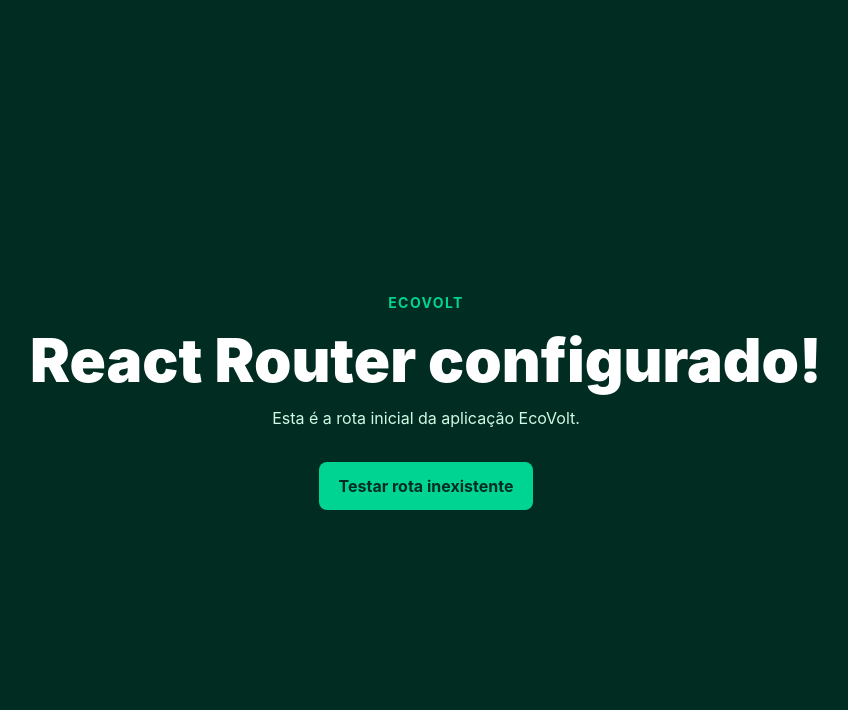
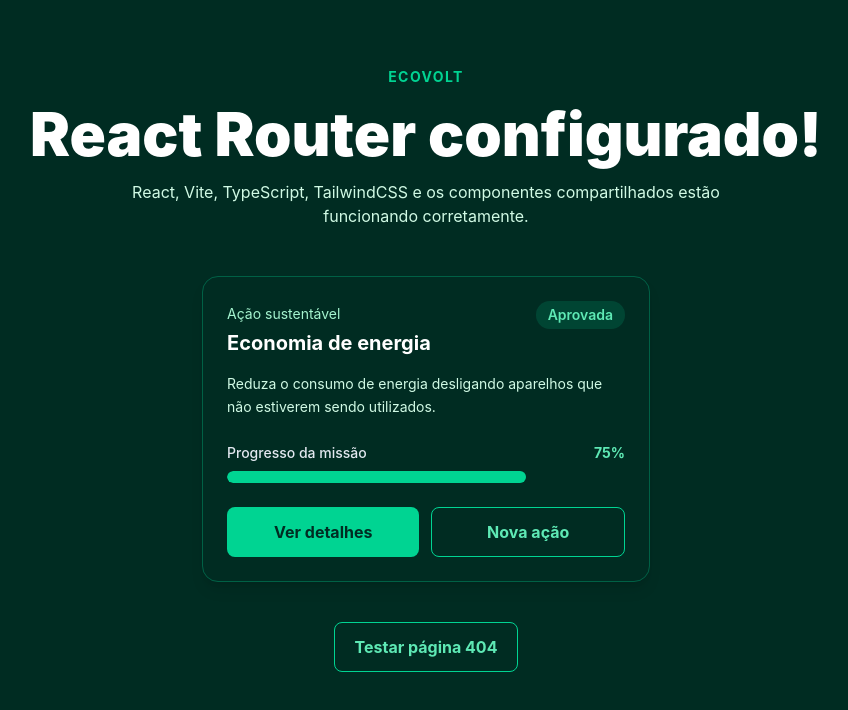
Before and after one commit to Dev-Ulrich/EcoVoltRepositoryFE, a React (Vite) app in the folder EcoVolt/: page / in a window 1280 px wide. Shown: the top 710 px of the page, without its empty margins (214-1062 px from the left). Built offline with nearby package versions, Linux system fonts and the light colour scheme.

Commit message:
feat: criar componentes compartilhados de interface

```diff
--- /dev/null
+++ b/EcoVolt/src/components/common/Badge.tsx
@@ -0,0 +1,45 @@
+import type { HTMLAttributes, ReactNode } from 'react'
+
+type BadgeVariant =
+  | 'success'
+  | 'warning'
+  | 'danger'
+  | 'info'
+  | 'neutral'
+
+type BadgeProps = HTMLAttributes<HTMLSpanElement> & {
+  children: ReactNode
+  variant?: BadgeVariant
+}
+
+const variantClasses: Record<BadgeVariant, string> = {
+  success: 'bg-emerald-400/15 text-emerald-300',
+  warning: 'bg-amber-400/15 text-amber-300',
+  danger: 'bg-red-400/15 text-red-300',
+  info: 'bg-sky-400/15 text-sky-300',
+  neutral: 'bg-slate-400/15 text-slate-300',
+}
+
+function Badge({
+  children,
+  variant = 'neutral',
+  className = '',
+  ...props
+}: BadgeProps) {
+  return (
+    <span
+      className={`
+        inline-flex items-center
+        rounded-full px-3 py-1
+        text-sm font-semibold
+        ${variantClasses[variant]}
+        ${className}
+      `}
+      {...props}
+    >
+      {children}
+    </span>
+  )
+}
+
+export default Badge
--- /dev/null
+++ b/EcoVolt/src/components/common/Button.tsx
@@ -0,0 +1,50 @@
+import type { ButtonHTMLAttributes } from 'react'
+
+type ButtonVariant = 'primary' | 'secondary' | 'danger'
+
+type ButtonProps = ButtonHTMLAttributes<HTMLButtonElement> & {
+  variant?: ButtonVariant
+  fullWidth?: boolean
+}
+
+const variantClasses: Record<ButtonVariant, string> = {
+  primary:
+    'bg-emerald-400 text-emerald-950 hover:bg-emerald-300',
+  secondary:
+    'border border-emerald-400 text-emerald-300 hover:bg-emerald-400/10',
+  danger:
+    'bg-red-500 text-white hover:bg-red-400',
+}
+
+function Button({
+  variant = 'primary',
+  fullWidth = false,
+  className = '',
+  type = 'button',
+  ...props
+}: ButtonProps) {
+  const widthClass = fullWidth ? 'w-full' : ''
+
+  return (
+    <button
+      type={type}
+      className={`
+        inline-flex items-center justify-center
+        rounded-lg px-5 py-3
+        font-bold transition
+        focus-visible:outline-none
+        focus-visible:ring-2
+        focus-visible:ring-emerald-300
+        focus-visible:ring-offset-2
+        disabled:cursor-not-allowed
+        disabled:opacity-50
+        ${variantClasses[variant]}
+        ${widthClass}
+        ${className}
+      `}
+      {...props}
+    />
+  )
+}
+
+export default Button
--- /dev/null
+++ b/EcoVolt/src/components/common/Card.tsx
@@ -0,0 +1,28 @@
+import type { HTMLAttributes, ReactNode } from 'react'
+
+type CardProps = HTMLAttributes<HTMLElement> & {
+  children: ReactNode
+}
+
+function Card({
+  children,
+  className = '',
+  ...props
+}: CardProps) {
+  return (
+    <article
+      className={`
+        rounded-2xl
+        border border-emerald-800
+        bg-emerald-950/50
+        p-6 shadow-lg
+        ${className}
+      `}
+      {...props}
+    >
+      {children}
+    </article>
+  )
+}
+
+export default Card
--- /dev/null
+++ b/EcoVolt/src/components/common/ProgressBar.tsx
@@ -0,0 +1,49 @@
+type ProgressBarProps = {
+  value: number
+  label?: string
+  showValue?: boolean
+}
+
+function ProgressBar({
+  value,
+  label,
+  showValue = true,
+}: ProgressBarProps) {
+  const normalizedValue = Math.min(100, Math.max(0, value))
+
+  return (
+    <div className="w-full">
+      {(label || showValue) && (
+        <div className="mb-2 flex items-center justify-between gap-4">
+          {label && (
+            <span className="text-sm font-medium text-slate-200">
+              {label}
+            </span>
+          )}
+
+          {showValue && (
+            <span className="text-sm font-bold text-emerald-300">
+              {normalizedValue}%
+            </span>
+          )}
+        </div>
+      )}
+
+      <div
+        className="h-3 overflow-hidden rounded-full bg-emerald-950"
+        role="progressbar"
+        aria-label={label ?? 'Progresso'}
+        aria-valuemin={0}
+        aria-valuemax={100}
+        aria-valuenow={normalizedValue}
+      >
+        <div
+          className="h-full rounded-full bg-emerald-400 transition-all"
+          style={{ width: `${normalizedValue}%` }}
+        />
+      </div>
+    </div>
+  )
+}
+
+export default ProgressBar
--- a/EcoVolt/src/pages/public/HomePage.tsx
+++ b/EcoVolt/src/pages/public/HomePage.tsx
@@ -1,10 +1,23 @@
 import { Link } from 'react-router-dom'
 
+import Badge from '../../components/common/Badge'
+import Button from '../../components/common/Button'
+import Card from '../../components/common/Card'
+import ProgressBar from '../../components/common/ProgressBar'
+
 function HomePage() {
+  function handleViewDetails() {
+    alert('Detalhes da ação sustentável!')
+  }
+
+  function handleNewAction() {
+    alert('Em breve: formulário de nova ação!')
+  }
+
   return (
-    <main className="min-h-screen bg-emerald-950 text-white">
-      <div className="mx-auto flex min-h-screen max-w-6xl items-center justify-center px-6">
-        <div className="text-center">
+    <main className="min-h-screen bg-emerald-950 px-6 py-16 text-white">
+      <div className="mx-auto max-w-6xl">
+        <header className="text-center">
           <span className="text-sm font-bold uppercase tracking-widest text-emerald-400">
             EcoVolt
           </span>
@@ -13,15 +26,83 @@ function HomePage() {
             React Router configurado!
           </h1>
 
-          <p className="mt-4 text-emerald-100">
-            Esta é a rota inicial da aplicação EcoVolt.
+          <p className="mx-auto mt-4 max-w-2xl text-emerald-100">
+            React, Vite, TypeScript, TailwindCSS e os componentes
+            compartilhados estão funcionando corretamente.
           </p>
+        </header>
 
+        <section
+          className="mt-12"
+          aria-labelledby="sustainable-action-title"
+        >
+          <Card className="mx-auto max-w-md text-left">
+            <div className="flex items-start justify-between gap-4">
+              <div>
+                <span className="text-sm text-emerald-200">
+                  Ação sustentável
+                </span>
+
+                <h2
+                  id="sustainable-action-title"
+                  className="mt-1 text-xl font-bold"
+                >
+                  Economia de energia
+                </h2>
+              </div>
+
+              <Badge variant="success">
+                Aprovada
+              </Badge>
+            </div>
+
+            <p className="mt-4 text-sm leading-relaxed text-emerald-100">
+              Reduza o consumo de energia desligando aparelhos que não
+              estiverem sendo utilizados.
+            </p>
+
+            <div className="mt-6">
+              <ProgressBar
+                label="Progresso da missão"
+                value={75}
+              />
+            </div>
+
+            <div className="mt-6 flex flex-col gap-3 sm:flex-row">
+              <Button
+                fullWidth
+                onClick={handleViewDetails}
+              >
+                Ver detalhes
+              </Button>
+
+              <Button
+                fullWidth
+                variant="secondary"
+                onClick={handleNewAction}
+              >
+                Nova ação
+              </Button>
+            </div>
+          </Card>
+        </section>
+
+        <div className="mt-10 text-center">
           <Link
             to="/rota-inexistente"
-            className="mt-8 inline-block rounded-lg bg-emerald-400 px-5 py-3 font-bold text-emerald-950 transition hover:bg-emerald-300"
+            className="
+              inline-flex items-center justify-center
+              rounded-lg border border-emerald-400
+              px-5 py-3 font-bold text-emerald-300
+              transition hover:bg-emerald-400/10
+              focus-visible:outline-none
+              focus-visible:ring-2
+              focus-visible:ring-emerald-300
+              focus-visible:ring-offset-2
+              focus-visible:ring-offset-emerald-950
+            "
           >
-            Testar rota inexistente
+            Testar página 404
           </Link>
         </div>
       </div>
```
